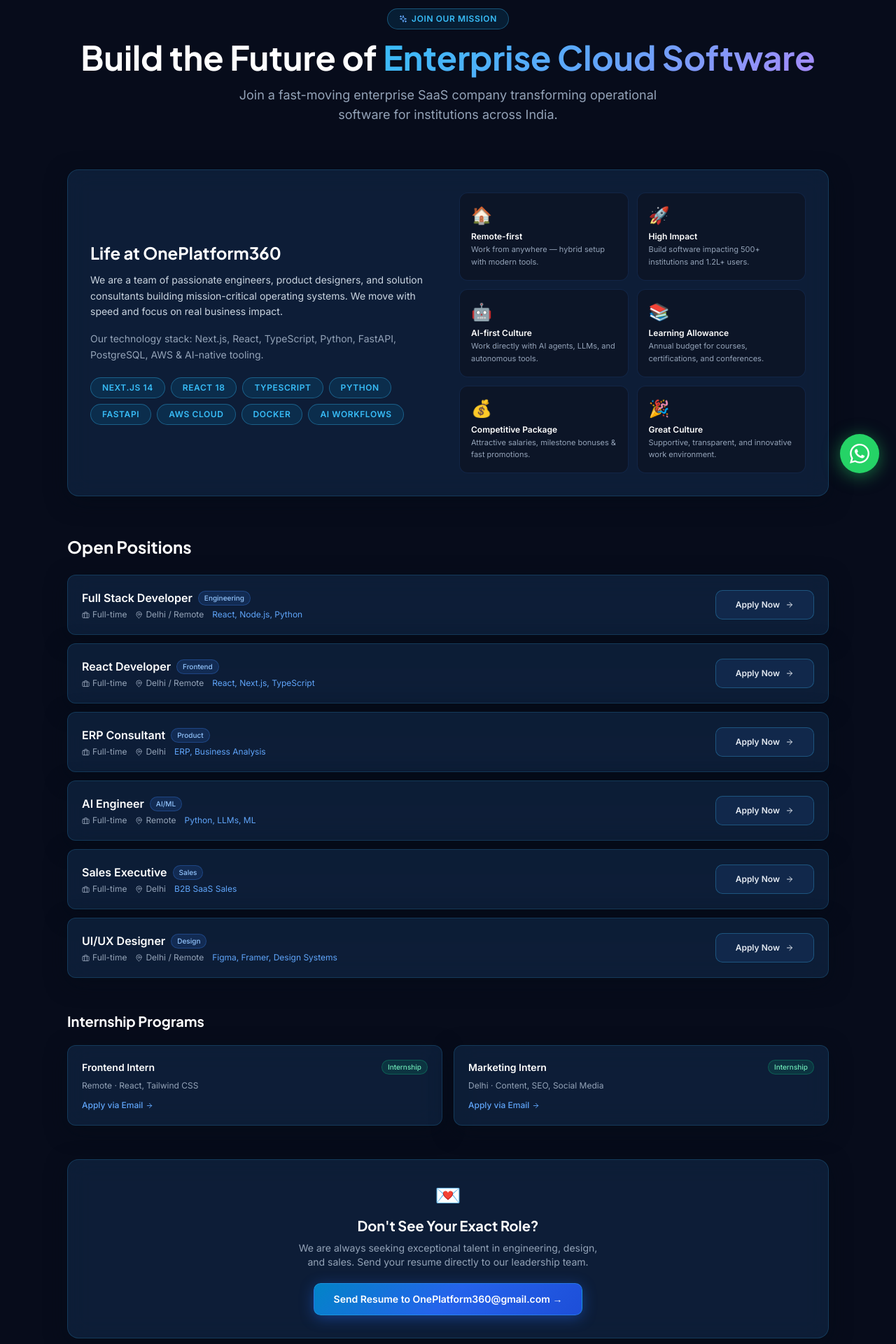
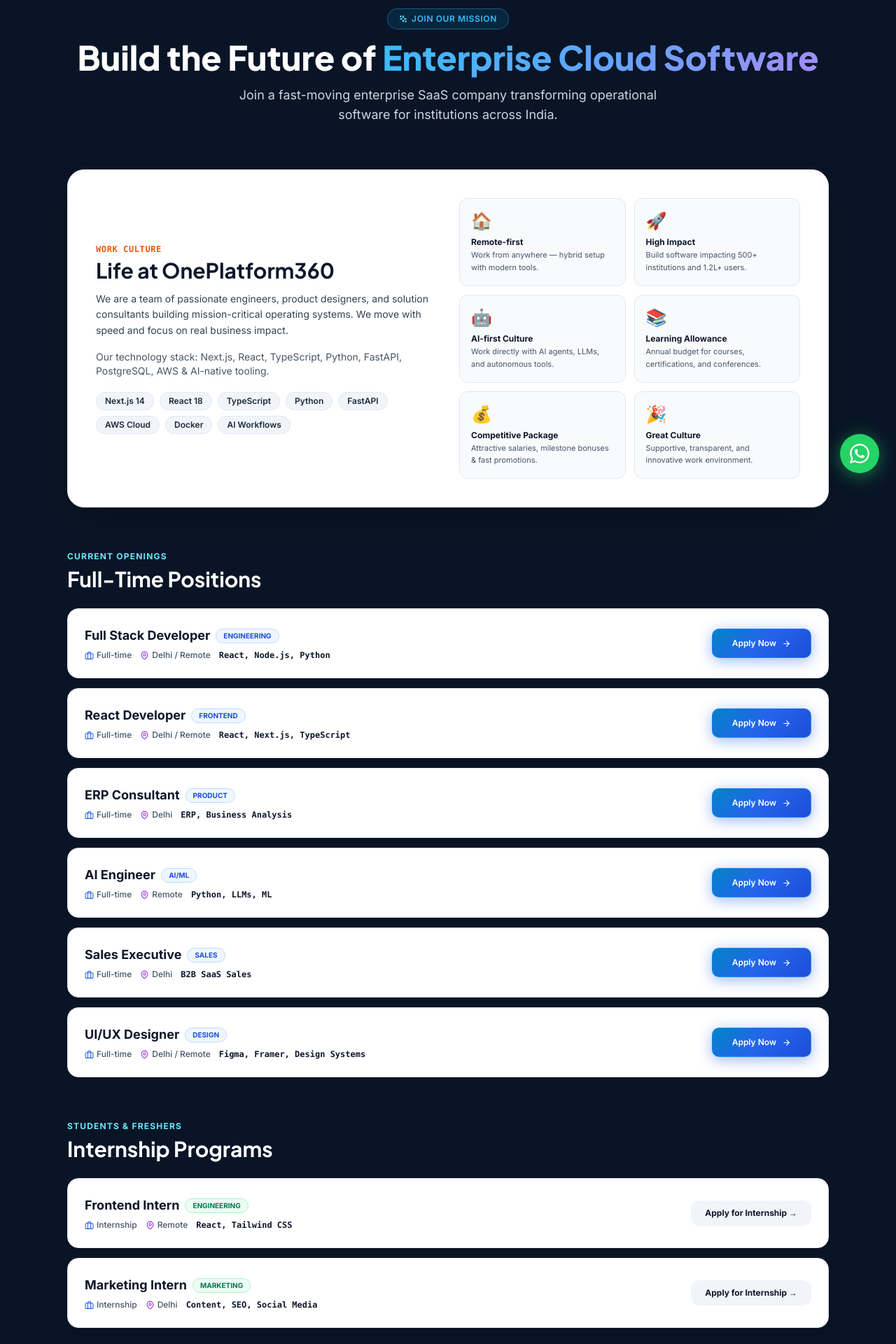
Before and after one commit to jauwaad0786/omnisphere365, a Next.js app: page /careers in a window 1280 px wide. Shown: the part 100-2020 px from the top of the page at 70% size. Built offline with nearby package versions, Linux system fonts and the light colour scheme.

Commit message:
feat: implement core UI components and institutional blog dashboard with ROI calculator

```diff
--- a/app/careers/page.tsx
+++ b/app/careers/page.tsx
@@ -17,121 +17,140 @@
   const internships = OPEN_ROLES.filter(r => r.type === 'Internship')
 
   return (
-    <div className="pt-28 pb-20 bg-[#070c1b] min-h-screen text-slate-200">
+    <div className="pt-28 pb-20 bg-[#091526] min-h-screen text-slate-200">
       <div className="max-w-6xl mx-auto px-4 sm:px-6 lg:px-8">
 
         {/* Header */}
         <div className="text-center mb-16">
           <div className="badge mb-4">
-            <Sparkles size={12} className="text-blue-400" /> Join Our Mission
+            <Sparkles size={12} className="text-cyan-300" /> Join Our Mission
           </div>
-          <h1 className="font-display font-bold text-4xl sm:text-5xl text-white mb-4">
+          <h1 className="font-display font-extrabold text-4xl sm:text-5xl text-white mb-4">
             Build the Future of <span className="gradient-text">Enterprise Cloud Software</span>
           </h1>
-          <p className="text-slate-400 text-base sm:text-lg max-w-2xl mx-auto">
+          <p className="text-slate-300 text-base sm:text-lg max-w-2xl mx-auto">
             Join a fast-moving enterprise SaaS company transforming operational software for institutions across India.
           </p>
         </div>
 
-        {/* Culture section */}
-        <div className="glass rounded-2xl p-8 mb-14 border border-blue-500/20">
+        {/* Culture section in Crisp White Container */}
+        <div className="rounded-3xl p-8 sm:p-10 mb-14 bg-white text-slate-900 border border-slate-200 shadow-2xl">
           <div className="grid lg:grid-cols-2 gap-8 items-center">
             <div>
-              <h2 className="font-display font-bold text-2xl text-white mb-3">Life at OnePlatform360</h2>
-              <p className="text-slate-300 text-sm leading-relaxed mb-4">
+              <div className="text-xs font-bold uppercase tracking-wider text-orange-600 mb-1 font-mono">Work Culture</div>
+              <h2 className="font-display font-bold text-2xl sm:text-3xl text-slate-900 mb-3">Life at OnePlatform360</h2>
+              <p className="text-slate-700 text-sm leading-relaxed mb-4">
                 We are a team of passionate engineers, product designers, and solution consultants building mission-critical operating systems. We move with speed and focus on real business impact.
               </p>
-              <p className="text-slate-400 text-sm leading-relaxed">
+              <p className="text-slate-600 text-xs sm:text-sm leading-relaxed">
                 Our technology stack: Next.js, React, TypeScript, Python, FastAPI, PostgreSQL, AWS &amp; AI-native tooling.
               </p>
               <div className="flex flex-wrap gap-2 mt-5">
                 {['Next.js 14', 'React 18', 'TypeScript', 'Python', 'FastAPI', 'AWS Cloud', 'Docker', 'AI Workflows'].map(t => (
-                  <span key={t} className="badge text-[11px] bg-blue-500/10 border-blue-500/25 text-blue-300">{t}</span>
+                  <span key={t} className="text-xs font-semibold px-3 py-1 rounded-full bg-slate-100 text-slate-800 border border-slate-200">{t}</span>
                 ))}
               </div>
             </div>
             <div className="grid grid-cols-2 gap-3">
               {PERKS.map((p) => (
-                <div key={p.title} className="bg-[#0c1527] rounded-xl p-4 border border-blue-500/15">
+                <div key={p.title} className="bg-slate-50 rounded-xl p-4 border border-slate-200">
                   <div className="text-2xl mb-1.5">{p.icon}</div>
-                  <div className="text-white text-xs font-semibold">{p.title}</div>
-                  <div className="text-slate-400 text-[11px] mt-0.5 leading-relaxed">{p.desc}</div>
+                  <div className="text-slate-900 text-xs font-bold">{p.title}</div>
+                  <div className="text-slate-600 text-[11px] mt-0.5 leading-relaxed">{p.desc}</div>
                 </div>
               ))}
             </div>
           </div>
         </div>
 
-        {/* Open roles */}
-        <div className="mb-12">
-          <h2 className="font-display font-bold text-2xl text-white mb-6">Open Positions</h2>
-          <div className="space-y-3">
+        {/* Open roles in Crisp White Cards */}
+        <div className="mb-14">
+          <div className="mb-6">
+            <span className="text-xs font-bold uppercase tracking-widest text-cyan-300">
+              Current Openings
+            </span>
+            <h2 className="font-display font-bold text-2xl sm:text-3xl text-white mt-1">Full-Time Positions</h2>
+          </div>
+          <div className="space-y-3.5">
             {fullTime.map((role) => (
               <div
                 key={role.title}
-                className="glass glass-hover rounded-xl p-5 flex flex-col sm:flex-row sm:items-center justify-between gap-4 group border border-blue-500/15"
+                className="rounded-2xl p-5 sm:p-6 flex flex-col sm:flex-row sm:items-center justify-between gap-4 group bg-white text-slate-900 border border-slate-200 shadow-md hover:shadow-xl hover:border-blue-300 transition-all duration-300"
               >
                 <div>
-                  <div className="flex items-center gap-2 mb-1">
-                    <h3 className="text-white font-semibold">{role.title}</h3>
-                    <span className="text-[10px] px-2 py-0.5 rounded-full bg-blue-500/15 text-blue-300 border border-blue-500/30 font-medium">
+                  <div className="flex items-center gap-2 mb-1.5">
+                    <h3 className="text-slate-900 font-bold text-base sm:text-lg group-hover:text-blue-700 transition-colors">{role.title}</h3>
+                    <span className="text-[10px] px-2.5 py-0.5 rounded-full bg-blue-50 text-blue-700 border border-blue-200 font-bold uppercase">
                       {role.dept}
                     </span>
                   </div>
-                  <div className="flex flex-wrap gap-3 text-xs text-slate-400">
-                    <span className="flex items-center gap-1"><Briefcase size={11} /> {role.type}</span>
-                    <span className="flex items-center gap-1"><MapPin size={11} /> {role.location}</span>
-                    <span className="text-blue-400">{role.stack}</span>
+                  <div className="flex flex-wrap gap-3 text-xs text-slate-600 font-medium">
+                    <span className="flex items-center gap-1"><Briefcase size={13} className="text-blue-600" /> {role.type}</span>
+                    <span className="flex items-center gap-1"><MapPin size={13} className="text-purple-600" /> {role.location}</span>
+                    <span className="text-slate-900 font-mono font-semibold">{role.stack}</span>
                   </div>
                 </div>
                 <Link
                   href={`mailto:OnePlatform360@gmail.com?subject=Application for ${role.title}`}
-                  className="btn-secondary text-xs py-2 px-4 whitespace-nowrap group-hover:border-blue-400"
+                  className="btn-primary text-xs py-2.5 px-5 whitespace-nowrap shadow-md"
                 >
-                  Apply Now <ArrowRight size={12} />
+                  Apply Now <ArrowRight size={13} />
                 </Link>
               </div>
             ))}
           </div>
         </div>
 
-        {/* Internships */}
-        <div className="mb-12">
-          <h2 className="font-display font-bold text-xl text-white mb-5">Internship Programs</h2>
-          <div className="grid sm:grid-cols-2 gap-4">
+        {/* Internships in Crisp White Cards */}
+        <div className="mb-14">
+          <div className="mb-6">
+            <span className="text-xs font-bold uppercase tracking-widest text-cyan-300">
+              Students &amp; Freshers
+            </span>
+            <h2 className="font-display font-bold text-2xl sm:text-3xl text-white mt-1">Internship Programs</h2>
+          </div>
+          <div className="space-y-3.5">
             {internships.map((role) => (
-              <div key={role.title} className="glass glass-hover rounded-xl p-5 border border-blue-500/15">
-                <div className="flex items-center justify-between mb-2">
-                  <h3 className="text-white font-semibold text-sm">{role.title}</h3>
-                  <span className="text-[10px] px-2 py-0.5 rounded-full bg-emerald-500/15 text-emerald-300 border border-emerald-500/30 font-medium">
-                    Internship
-                  </span>
+              <div
+                key={role.title}
+                className="rounded-2xl p-5 sm:p-6 flex flex-col sm:flex-row sm:items-center justify-between gap-4 group bg-white text-slate-900 border border-slate-200 shadow-md hover:shadow-xl hover:border-blue-300 transition-all duration-300"
+              >
+                <div>
+                  <div className="flex items-center gap-2 mb-1.5">
+                    <h3 className="text-slate-900 font-bold text-base sm:text-lg group-hover:text-blue-700 transition-colors">{role.title}</h3>
+                    <span className="text-[10px] px-2.5 py-0.5 rounded-full bg-emerald-50 text-emerald-700 border border-emerald-200 font-bold uppercase">
+                      {role.dept}
+                    </span>
+                  </div>
+                  <div className="flex flex-wrap gap-3 text-xs text-slate-600 font-medium">
+                    <span className="flex items-center gap-1"><Briefcase size={13} className="text-blue-600" /> {role.type}</span>
+                    <span className="flex items-center gap-1"><MapPin size={13} className="text-purple-600" /> {role.location}</span>
+                    <span className="text-slate-900 font-mono font-semibold">{role.stack}</span>
+                  </div>
                 </div>
-                <div className="text-xs text-slate-400 mb-3">{role.location} · {role.stack}</div>
                 <Link
-                  href={`mailto:OnePlatform360@gmail.com?subject=Internship Application - ${role.title}`}
-                  className="text-xs text-blue-400 hover:text-blue-300 font-medium flex items-center gap-1"
+                  href={`mailto:OnePlatform360@gmail.com?subject=Internship Application for ${role.title}`}
+                  className="px-5 py-2.5 rounded-xl bg-slate-100 text-slate-900 font-bold text-xs hover:bg-slate-200 transition-colors"
                 >
-                  Apply via Email <ArrowRight size={11} />
+                  Apply for Internship →
                 </Link>
               </div>
             ))}
           </div>
         </div>
 
-        {/* Spontaneous Application */}
-        <div className="glass rounded-2xl p-8 text-center border border-blue-500/25">
-          <div className="text-3xl mb-3">💌</div>
-          <h3 className="font-display font-bold text-xl text-white mb-2">Don&apos;t See Your Exact Role?</h3>
-          <p className="text-slate-400 text-sm mb-5 max-w-md mx-auto">
-            We are always seeking exceptional talent in engineering, design, and sales. Send your resume directly to our leadership team.
+        {/* Spontaneous Application Card in Crisp White */}
+        <div className="rounded-3xl p-8 sm:p-12 text-center bg-white text-slate-900 border border-slate-200 shadow-2xl">
+          <h2 className="font-display font-bold text-2xl text-slate-900 mb-2">Don&apos;t See Your Role Listed?</h2>
+          <p className="text-slate-600 text-sm max-w-xl mx-auto mb-6">
+            We are always looking for outstanding builders, engineers, and growth leaders. Send your resume directly to our founders.
           </p>
-          <Link
-            href="mailto:OnePlatform360@gmail.com?subject=General Application - OnePlatform360"
-            className="btn-primary text-sm inline-flex"
+          <a
+            href="mailto:OnePlatform360@gmail.com?subject=Spontaneous Application"
+            className="btn-primary text-xs sm:text-sm px-7 py-3.5 inline-flex shadow-lg shadow-blue-500/30"
           >
-            Send Resume to OnePlatform360@gmail.com →
-          </Link>
+            Email Your Resume to OnePlatform360@gmail.com →
+          </a>
         </div>
 
       </div>
--- a/components/layout/Footer.tsx
+++ b/components/layout/Footer.tsx
@@ -24,7 +24,7 @@
 
 export default function Footer() {
   return (
-    <footer className="bg-[#050813] text-slate-300 border-t border-blue-500/15 relative overflow-hidden">
+    <footer className="bg-[#091526] text-slate-300 border-t border-cyan-500/20 relative overflow-hidden">
       {/* Background glow */}
       <div className="glow-orb w-96 h-96 bg-blue-600/10 -top-20 left-1/4" />
 
```
Also changed, not shown: app/blog/page.tsx (+62 -63 lines), components/sections/CTASection.tsx (+10 -15 lines), components/sections/TrustStrip.tsx (+9 -9 lines).
